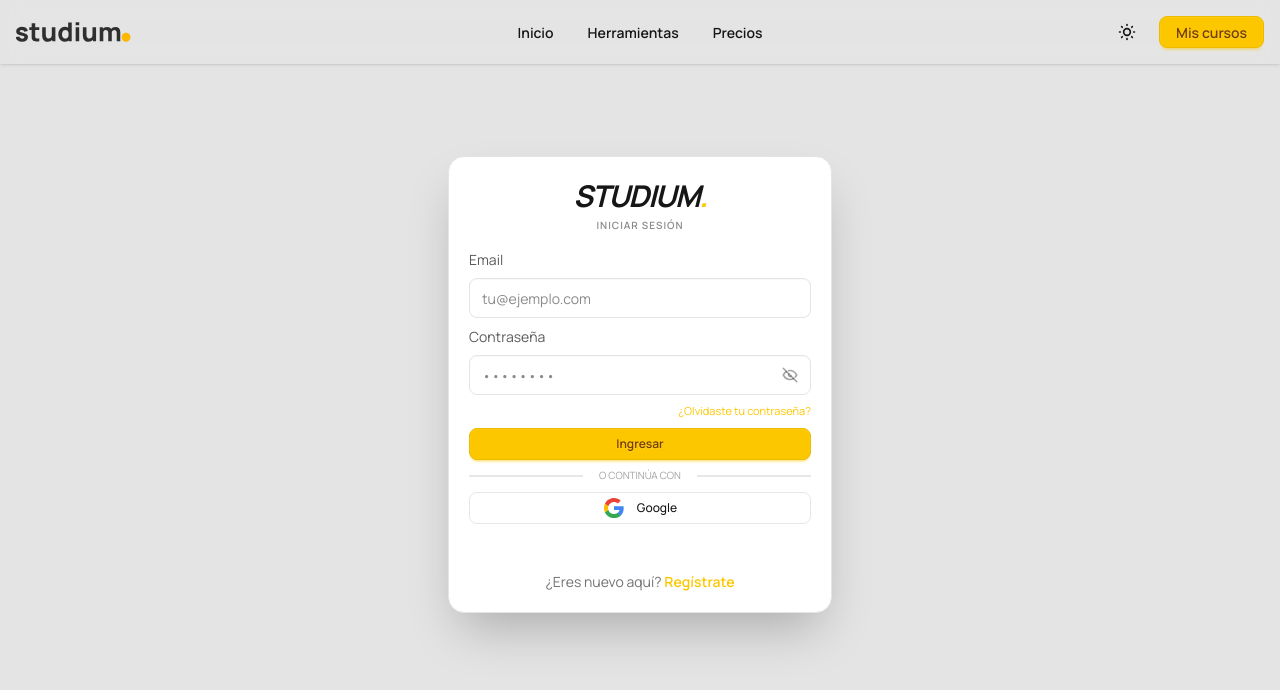
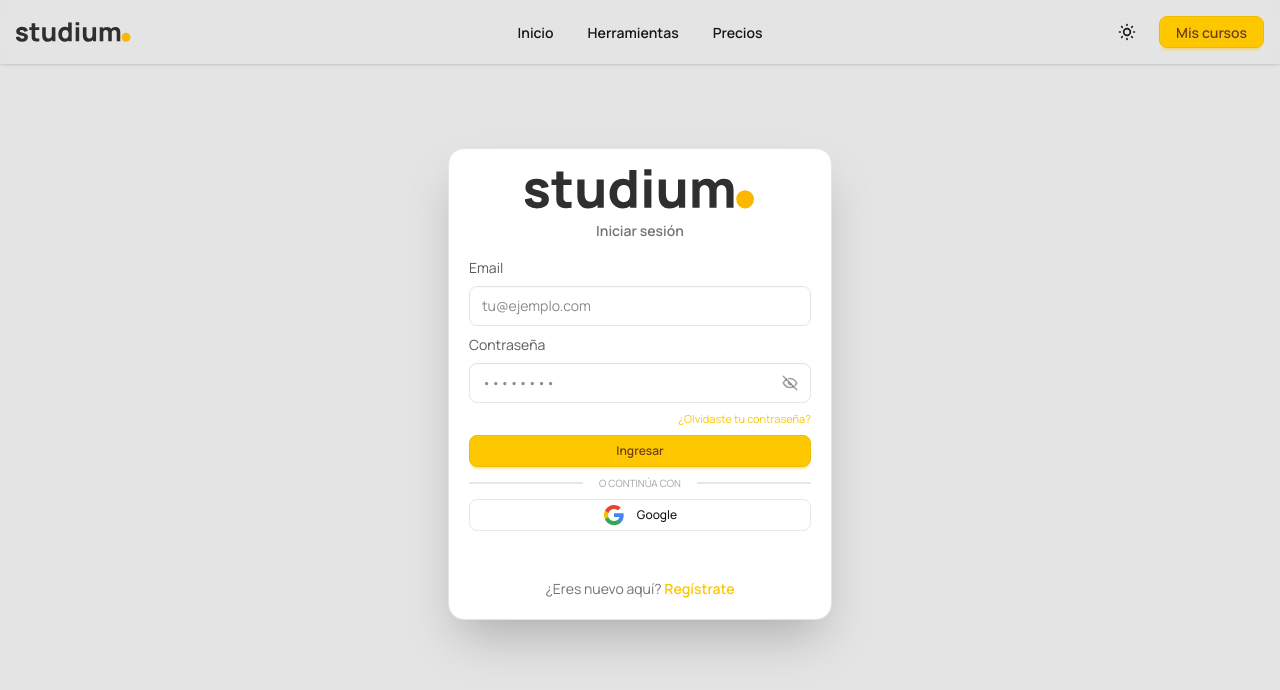
Before and after one commit to yuseflc/studium, a Next.js app: page /auth/login in a window 1280 px wide. Shown: the top 690 px of the page. Built offline with nearby package versions, Linux system fonts and the light colour scheme; no server answers; a web font is replaced by a local one.

Commit message:
[Update] Nuevo logo aplicado en archivos restantes

```diff
--- a/src/components/auth/ForgotPasswordForm.tsx
+++ b/src/components/auth/ForgotPasswordForm.tsx
@@ -3,6 +3,7 @@
 import { useState } from 'react';
 import { IconMail, IconCheck, IconAlertCircle } from '@tabler/icons-react';
 import Link from 'next/link';
+import Logo from '@/components/ui/Navbars/Logo';
 
 export default function ForgotPasswordForm() {
   const [email, setEmail] = useState('');
@@ -51,11 +52,9 @@
       <div className="card w-full max-w-sm bg-base-100 shadow-2xl border border-base-300 rounded-2xl">
         <div className="card-body p-5 space-y-2">
           {/* Cabecera centrada con logo */}
-          <div className="text-center space-y-1">
-            <h2 className="text-3xl font-bold italic text-base-content tracking-tighter leading-tight">
-              STUDIUM<span className="text-primary">.</span>
-            </h2>
-            <p className="text-base-content/50 font-semibold uppercase text-[10px] tracking-widest">
+          <div className="flex flex-col items-center text-center space-y-1">
+            <Logo className="h-10 w-auto mb-2" />
+            <p className="text-sm font-semibold text-base-content/60">
               Recuperar contraseña
             </p>
           </div>
--- a/src/components/auth/LinkForm.tsx
+++ b/src/components/auth/LinkForm.tsx
@@ -7,6 +7,7 @@
 // Componente SVG de Google optimizado para accesibilidad y bundle
 
 import Link from 'next/link'; // Navegación interna sin recargar la página
+import Logo from '@/components/ui/Navbars/Logo';
 
 
 export default function LinkForm() {
@@ -72,11 +73,9 @@
       <div className="card w-full max-w-sm bg-base-100 shadow-2xl border border-base-300 rounded-2xl">
         <div className="card-body p-5 space-y-2">
           {/* Cabecera centrada */}
-          <div className="text-center space-y-1">
-            <h2 className="text-3xl font-bold italic text-base-content tracking-tighter leading-tight">
-              STUDIUM<span className="text-primary">.</span>
-            </h2>
-            <p className="text-base-content/50 font-semibold uppercase text-[10px] tracking-widest">Iniciar sesión</p>
+          <div className="flex flex-col items-center text-center space-y-1">
+            <Logo className="h-10 w-auto mb-2" />
+            <p className="text-sm font-semibold text-base-content/60">Iniciar sesión</p>
           </div>
 
           {/* Formulario de login */}
--- a/src/components/auth/LoginForm.tsx
+++ b/src/components/auth/LoginForm.tsx
@@ -16,6 +16,7 @@
   );
 }
 import Link from 'next/link'; // Navegación interna sin recargar la página
+import Logo from '@/components/ui/Navbars/Logo';
 
 
 export default function LoginForm() {
@@ -81,11 +82,9 @@
       <div className="card w-full max-w-sm bg-base-100 shadow-2xl border border-base-300 rounded-2xl">
         <div className="card-body p-5 space-y-2">
           {/* Cabecera centrada */}
-          <div className="text-center space-y-1">
-            <h2 className="text-3xl font-bold italic text-base-content tracking-tighter leading-tight">
-              STUDIUM<span className="text-primary">.</span>
-            </h2>
-            <p className="text-base-content/50 font-semibold uppercase text-[10px] tracking-widest">Iniciar sesión</p>
+          <div className="flex flex-col items-center text-center space-y-1">
+            <Logo className="h-10 w-auto mb-2" />
+            <p className="text-sm font-semibold text-base-content/60">Iniciar sesión</p>
           </div>
 
           {/* Formulario de login */}
--- a/src/components/auth/SignUpForm.tsx
+++ b/src/components/auth/SignUpForm.tsx
@@ -4,6 +4,7 @@
 import { signIn, useSession } from 'next-auth/react';
 import { useRouter, useSearchParams } from 'next/navigation';
 import Link from 'next/link';
+import Logo from '@/components/ui/Navbars/Logo';
 import { FormInput } from './FormInput';
 import { PasswordInput } from './PasswordInput';
 import { validators } from './validatorConfig';
@@ -213,11 +214,9 @@
   return (
     <div className="mt-25 card w-full max-w-sm bg-base-100 shadow-xl border border-base-300 rounded-2xl">
       <div className="card-body p-6 space-y-3">
-        <div className="text-center space-y-1">
-          <h2 className="text-3xl font-black italic text-base-content tracking-tighter leading-tight">
-            STUDIUM<span className="text-primary">.</span>
-          </h2>
-          <p className="text-base-content/50 font-bold uppercase text-[10px] tracking-[0.2em]">Crea tu cuenta</p>
+        <div className="flex flex-col items-center text-center space-y-1">
+          <Logo className="h-10 w-auto mb-2" />
+          <p className="text-sm font-semibold text-base-content/60">Crea tu cuenta</p>
         </div>
 
         <form className="space-y-1" onSubmit={handleSubmit}>
--- a/src/components/sections/Footer.tsx
+++ b/src/components/sections/Footer.tsx
@@ -1,4 +1,5 @@
 import Link from 'next/link'
+import Logo from '@/components/ui/Navbars/Logo'
 
 import { IconBrandLinkedin, IconBrandTwitter } from "@tabler/icons-react";
 
@@ -54,8 +55,7 @@
                             href="/"
                             className="flex flex-row gap-1 items-center justify-start text-2xl font-display font-extrabold text-base-content"
                         >
-
-                            Studium
+                            <Logo className="h-8 w-auto" />
                         </Link>
                         <p className='font-medium w-full md:w-4/5 text-base-content'>Organizador eficiente de clases y asignaturas online</p>
                     </div>
--- a/src/components/ui/Navbars/Logo.tsx
+++ b/src/components/ui/Navbars/Logo.tsx
@@ -4,7 +4,7 @@
 import Image from "next/image";
 import { useEffect, useState } from "react";
 
-export default function Logo() {
+export default function Logo({ className = "h-5 w-auto" }: { className?: string }) {
     const { theme } = useTheme();
     const [mounted, setMounted] = useState(false);
 
@@ -15,7 +15,7 @@
 
     if (!mounted) {
         // Placeholder con dimensiones similares para evitar layout shift
-        return <div className="h-5 w-32" />;
+        return <div className={className} />;
     }
 
     // El logo "dark" (letras oscuras) se usa en el tema claro (bumblebee)
@@ -29,7 +29,7 @@
                 alt="Studium"
                 width={112}
                 height={20}
-                className="h-5 w-auto"
+                className={className}
                 priority
             />
         </div>
```
